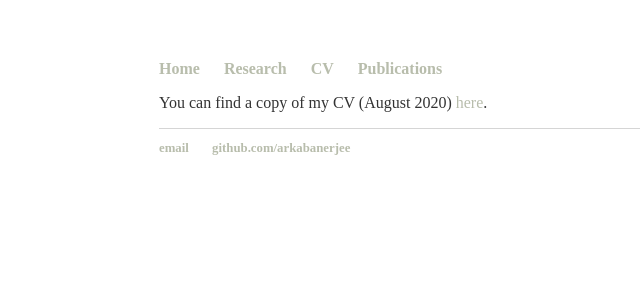
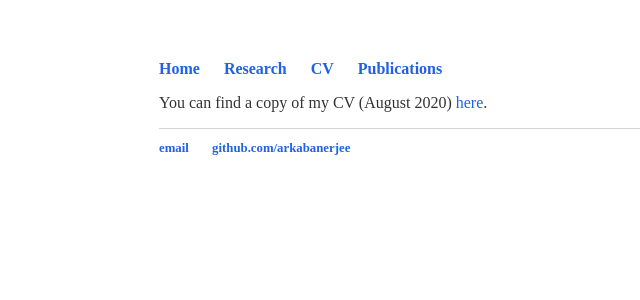
Before and after one commit to arkabanerjee/arkabanerjee.github.io, a Jekyll site: the page built from cv/index.html, in a window 1280 px wide. Shown: the top 300 px of the page, without its empty margins (33-673 px from the left). Built offline with Jekyll 4.4.1, drawn with Linux system fonts in a browser that asks for light colours.

```diff
--- a/css/main.css
+++ b/css/main.css
@@ -14,7 +14,7 @@
 }
 a {
     text-decoration: none;
-    color: rgb(184, 189, 172);
+    color: rgb(30, 99, 228);
 }
 a:hover {
     text-decoration: underline;
```
